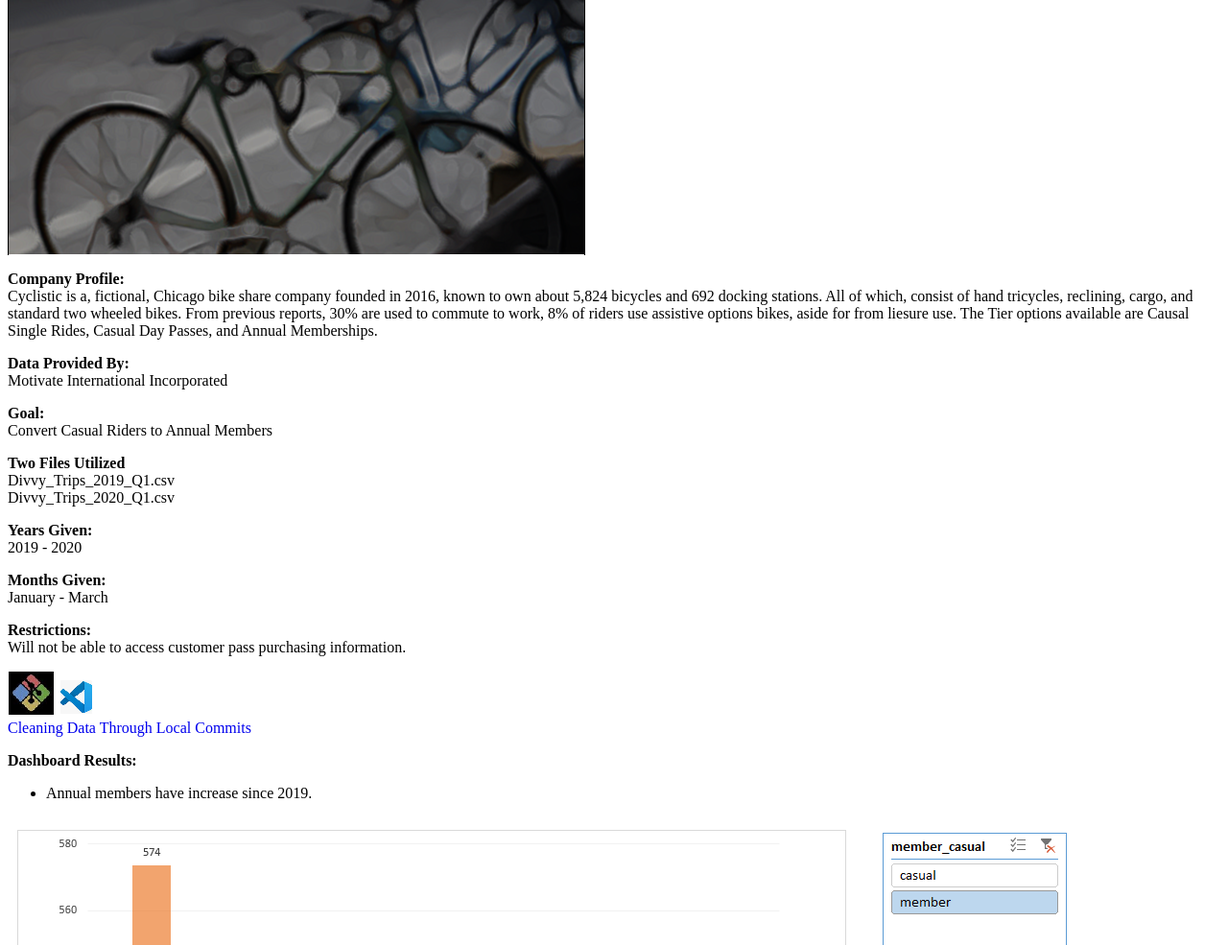
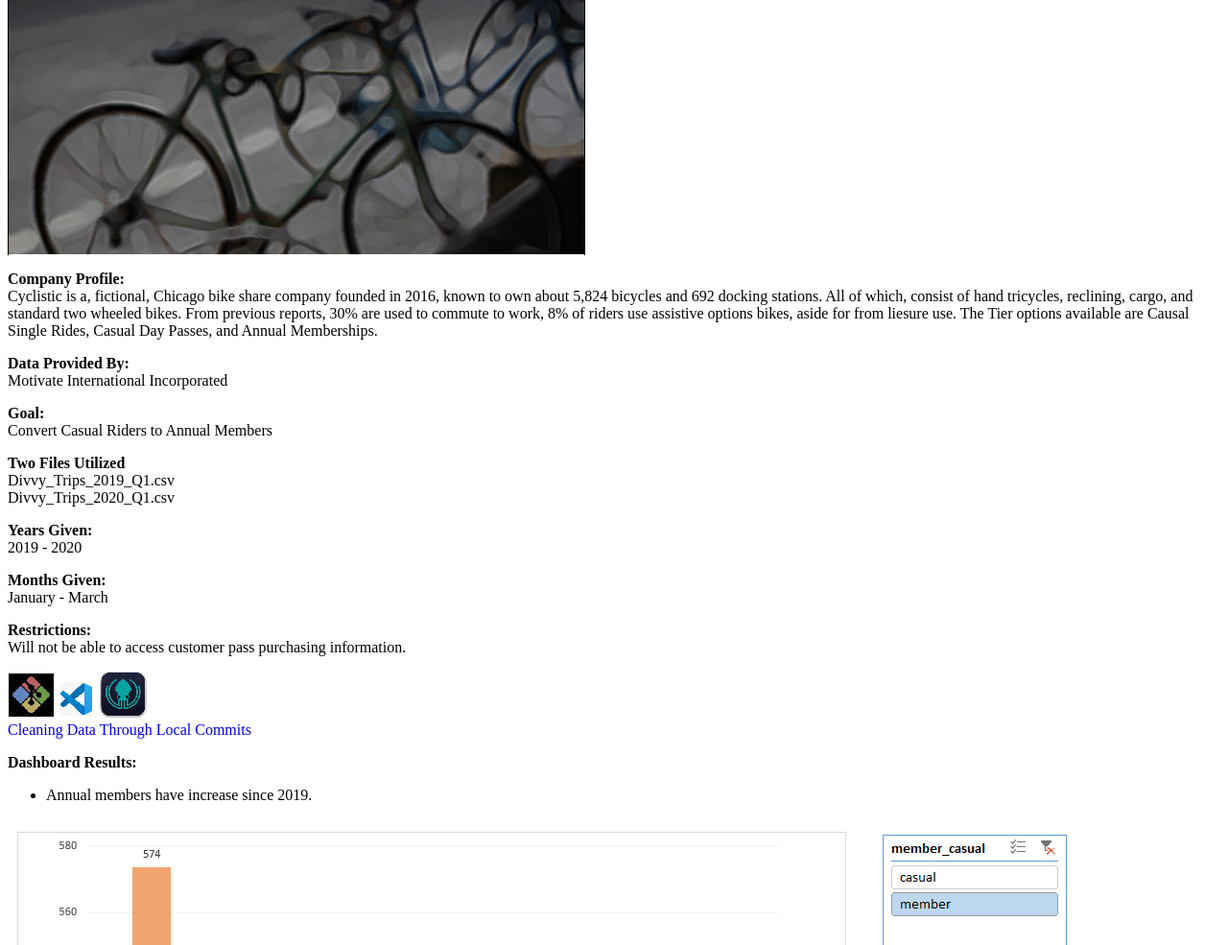
Before and after one commit to dotpoke/bkshr, a plain HTML site: page index.html in a window 1280 px wide. Shown: the part 115-1100 px from the top of the page at 96% size. Drawn offline with Linux system fonts and the light colour scheme.

Commit message:
Update index.html
add gitkraken logo to index page

```diff
--- a/index.html
+++ b/index.html
@@ -98,7 +98,7 @@ Will not be able to access customer pass purchasing information.
 </p>
 
 <p>
-<img src="./Home/pasted_image006.png"> <img src="./Home/pasted_image007.png"><br>
+<img src="./Home/pasted_image006.png"> <img src="./Home/pasted_image007.png"> <img src="./Home/pasted_image011.png"> <br>
 <a href="./Cleaning_Data_Through_Local_Commits.html" title="Cleaning Data Through Local Commits" class="page">Cleaning Data Through Local Commits</a>
 </p>
 
```
